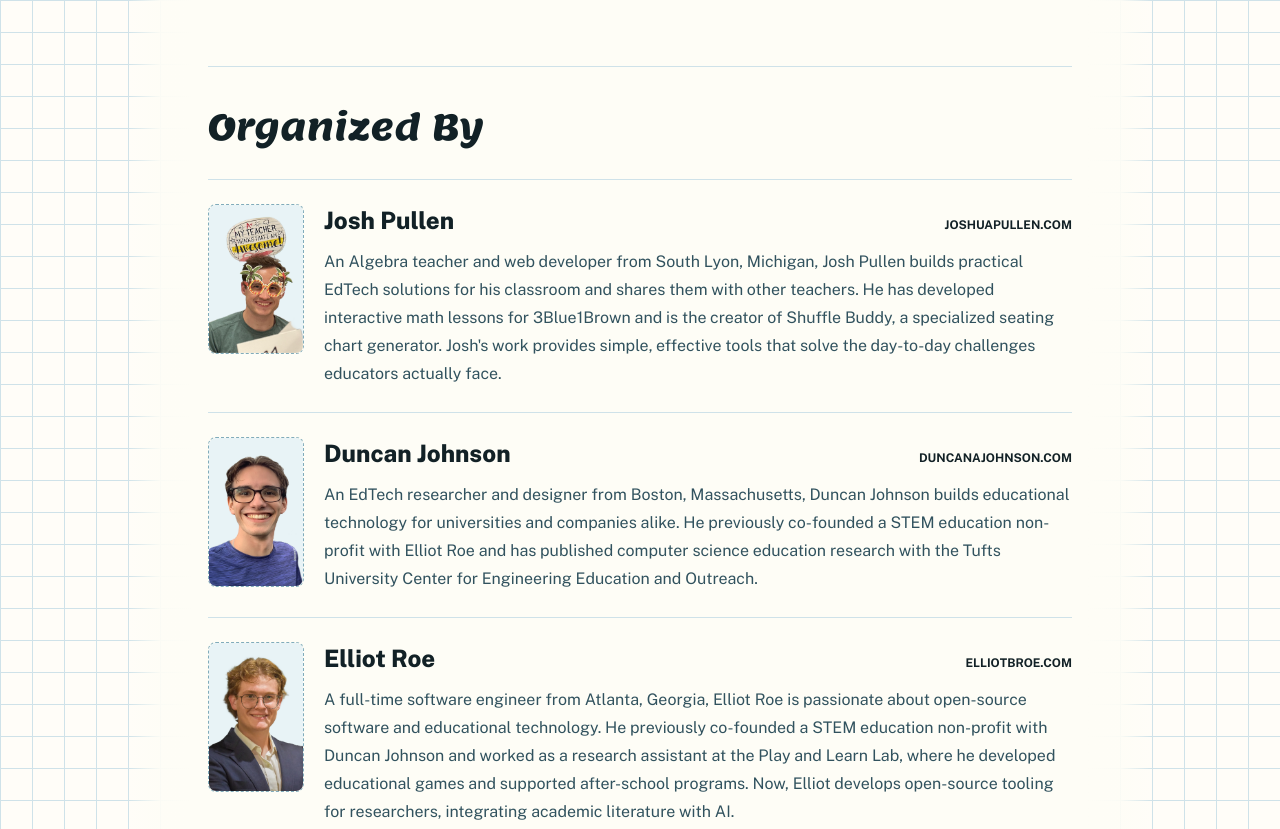
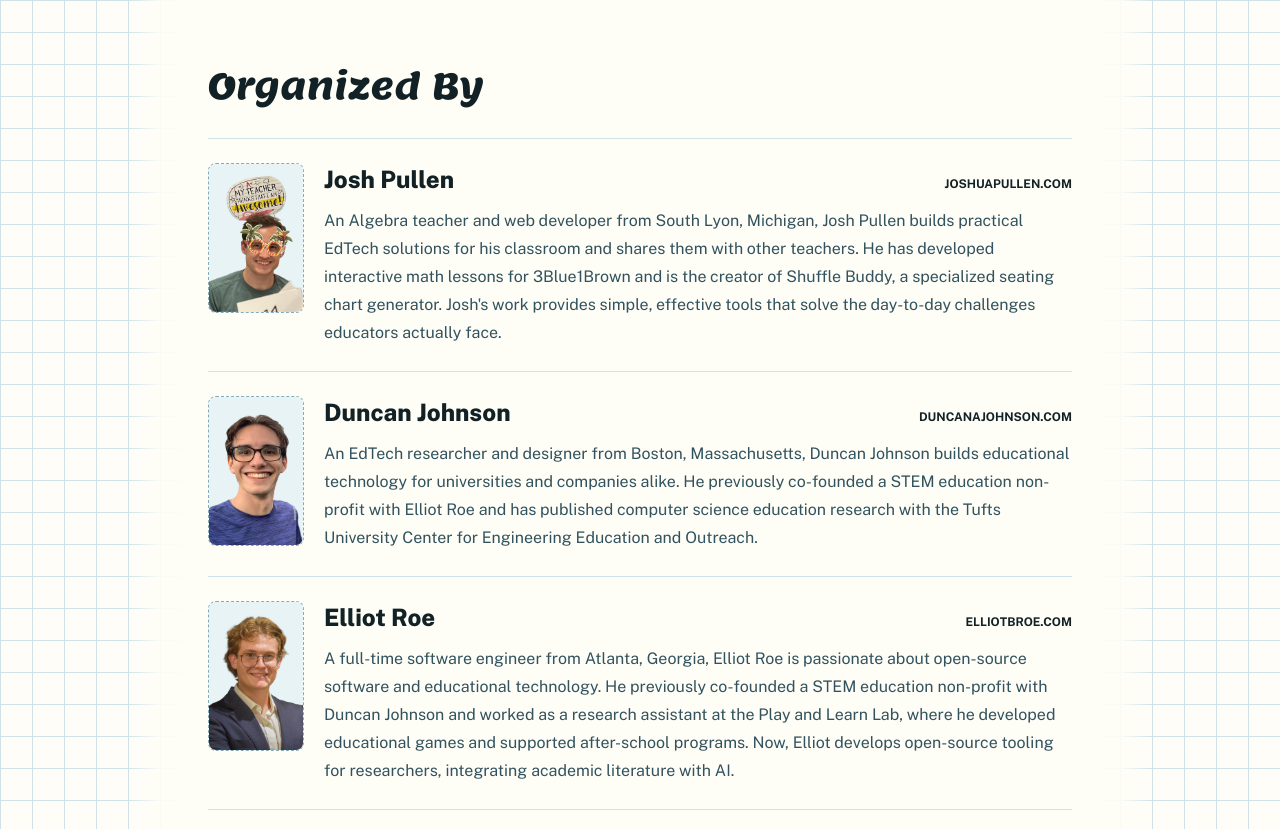
Before and after one commit to ElliotRoe/www-edtech-a-thon, an Astro site: page / in a window 1280 px wide. Shown: the part 2368-3197 px from the top of the page. Built offline with nearby package versions, Linux system fonts and the light colour scheme; Astro itself is replaced by a stand-in of ours.

Commit message:
fix: padding

```diff
--- a/src/pages/index.astro
+++ b/src/pages/index.astro
@@ -284,7 +284,7 @@ const organizers = [
         </div>
       </section>
 
-      <section class="border-t border-slate-200 pt-10" aria-labelledby="organizers-heading">
+      <section aria-labelledby="organizers-heading">
         <h2 id="organizers-heading" class="font-display text-4xl text-slate-950">Organized By</h2>
 
         <div class="mt-8 divide-y divide-slate-200 border-y border-slate-200">
```
